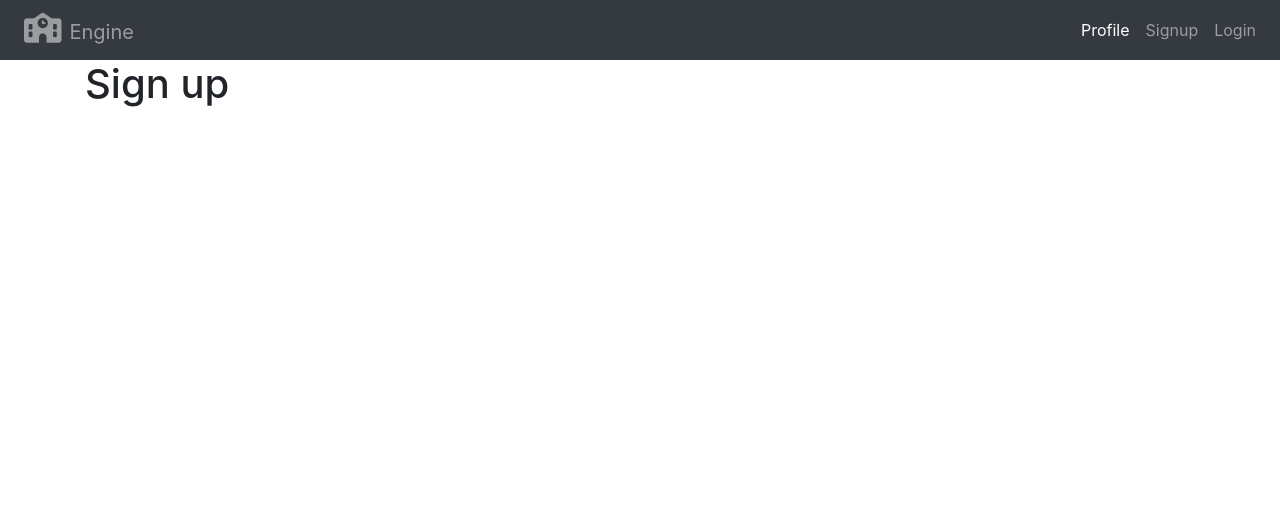
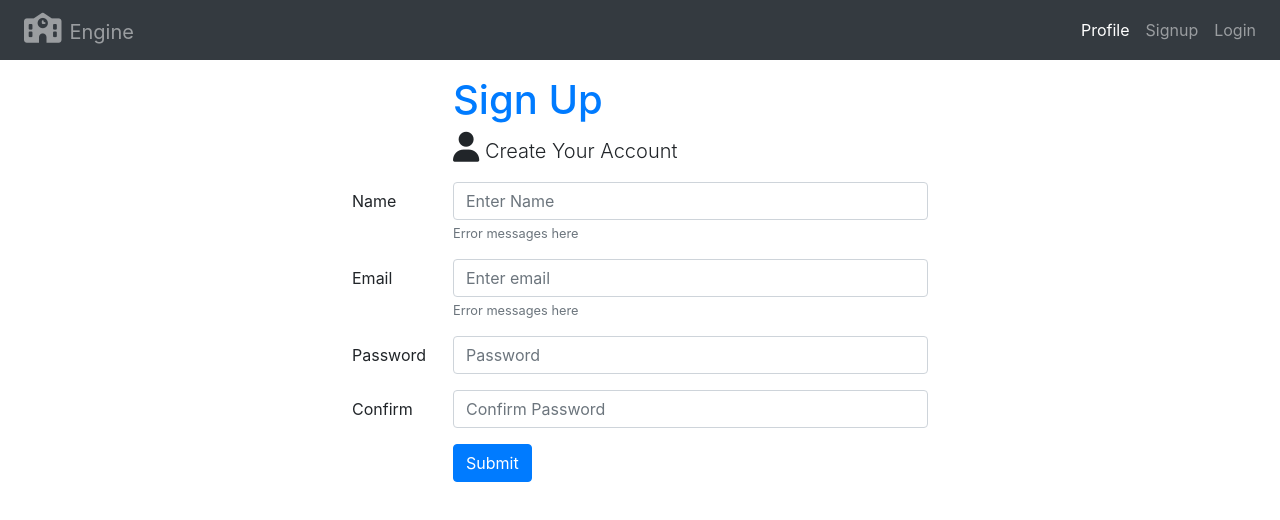
Before and after one commit to burdianov/Engine, a React (Create React App) app in the folder frontend/: page /signup in a window 1280 px wide. Shown: the top 520 px of the page. Built offline with nearby package versions, Linux system fonts and the light colour scheme.

Commit message:
signup form and useState hook

```diff
--- a/frontend/src/App.css
+++ b/frontend/src/App.css
@@ -1,3 +1,8 @@
 .fas {
   font-size: 1.5em;
 }
+.form-wrapper {
+  min-width: 36rem;
+  max-width: 36rem;
+  margin: 1rem auto 0 auto;
+}
--- a/frontend/src/components/auth/Signup.js
+++ b/frontend/src/components/auth/Signup.js
@@ -1,9 +1,116 @@
-import React from 'react';
+import React, { useState } from 'react';
 
 const Signup = props => {
+  const [formData, setFormData] = useState({
+    name: '',
+    email: '',
+    password: '',
+    password2: ''
+  });
+
+  const { name, email, password, password2 } = formData;
+
+  const onChange = e => {
+    setFormData({
+      ...formData,
+      [e.target.name]: e.target.value
+    });
+  };
+
+  const onSubmit = e => {
+    e.preventDefault();
+    if (password !== password2) {
+      console.log('Passwords do not match');
+    } else {
+      console.log(formData);
+    }
+  };
+
   return (
-    <div>
-      <h1>Sign up</h1>
+    <div className='form-wrapper'>
+      <div className='row'>
+        <div className='col-sm-10 offset-sm-2'>
+          <h1 className='h1 text-primary'>Sign Up</h1>
+          <p className='lead'>
+            <i className='fas fa-user' /> Create Your Account
+          </p>
+        </div>
+      </div>
+      <form onSubmit={onSubmit}>
+        <div className='form-group row'>
+          <label htmlFor='name' className='col-sm-2 col-form-label'>
+            Name
+          </label>
+          <div className='col-sm-10'>
+            <input
+              type='text'
+              className='form-control'
+              id='name'
+              name='name'
+              placeholder='Enter Name'
+              value={name}
+              onChange={onChange}
+              required
+            />
+            <small className='form-text text-muted'>Error messages here</small>
+          </div>
+        </div>
+        <div className='form-group row'>
+          <label htmlFor='email' className='col-sm-2 col-form-label'>
+            Email
+          </label>
+          <div className='col-sm-10'>
+            <input
+              type='email'
+              className='form-control'
+              id='email'
+              name='email'
+              value={email}
+              onChange={onChange}
+              placeholder='Enter email'
+              required
+            />
+            <small className='form-text text-muted'>Error messages here</small>
+          </div>
+        </div>
+        <div className='form-group row'>
+          <label htmlFor='password' className='col-sm-2 col-form-label'>
+            Password
+          </label>
+          <div className='col-sm-10'>
+            <input
+              type='password'
+              className='form-control'
+              id='password'
+              name='password'
+              value={password}
+              onChange={onChange}
+              placeholder='Password'
+              required
+            />
+          </div>
+        </div>
+        <div className='form-group row'>
+          <label htmlFor='password' className='col-sm-2 col-form-label'>
+            Confirm
+          </label>
+          <div className='col-sm-10'>
+            <input
+              type='password'
+              className='form-control'
+              id='password2'
+              name='password2'
+              value={password2}
+              onChange={onChange}
+              placeholder='Confirm Password'
+              required
+            />
+            <div>
+              <button className='btn btn-primary mt-3'>Submit</button>
+            </div>
+          </div>
+        </div>
+      </form>
     </div>
   );
 };
```
